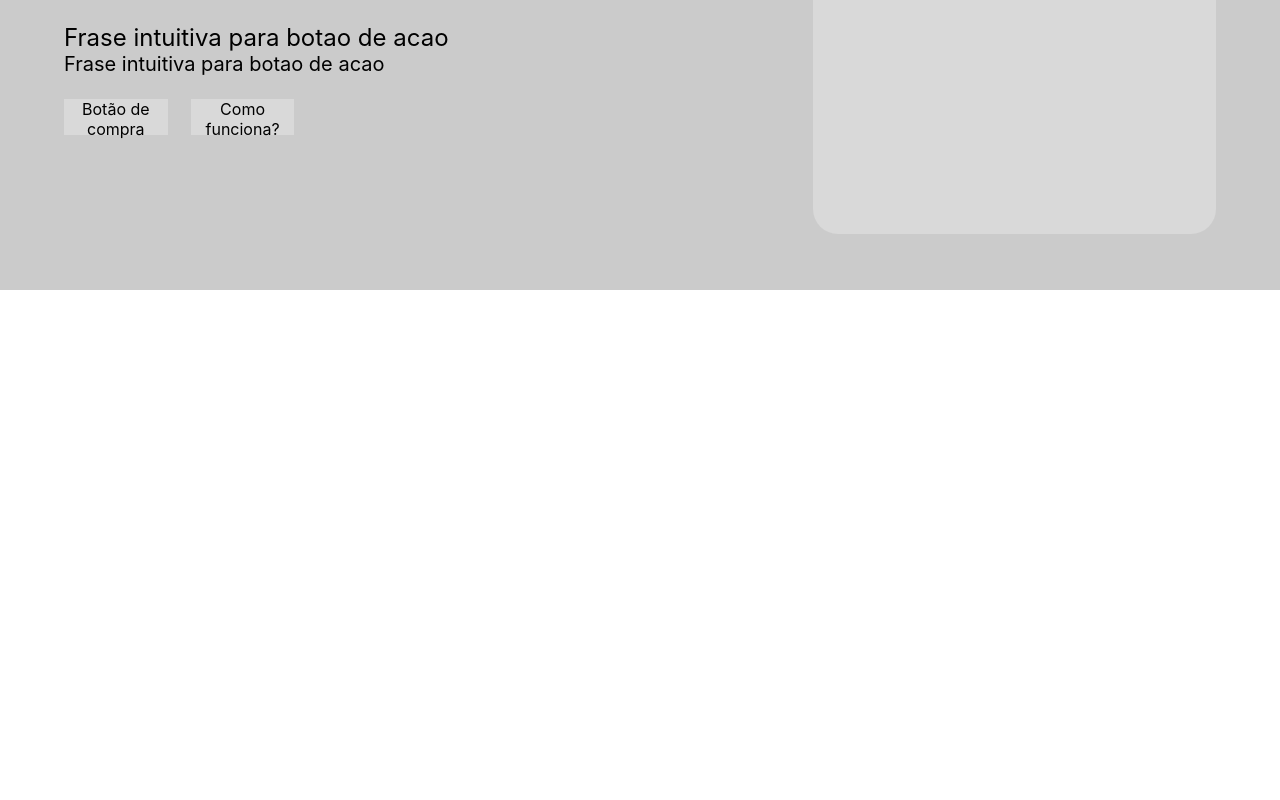
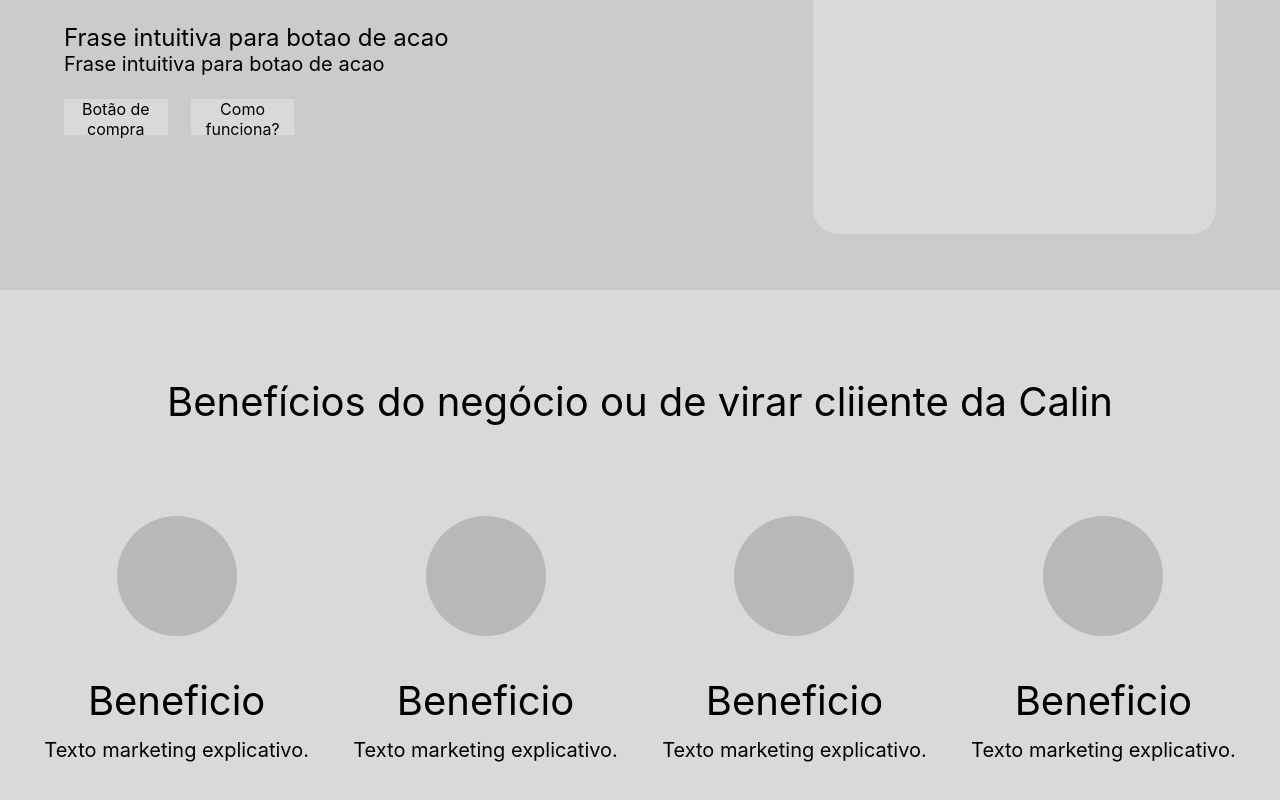
Before and after one commit to naudofp/calin-page, an Angular app: page / in a window 1280 px wide. Shown: the part 584-1384 px from the top of the page. Before the commit the page ends 874 px from the top, so only its background shows below. Built offline with nearby package versions, Linux system fonts and the light colour scheme.

Commit message:
Created ViewBenefits Component

```diff
--- a/src/app/app.module.ts
+++ b/src/app/app.module.ts
@@ -7,6 +7,8 @@ import { HomePageComponent } from './components/home-page/home-page.component';
 import { NavbarHomeComponent } from './components/navbar-home/navbar-home.component';
 import { NavbarItemComponent } from './components/navbar-home/navbar-item/navbar-item.component';
 import { ViewSloganComponent } from './components/home-page/view-slogan/view-slogan.component';
+import { ViewBenefitsComponent } from './components/home-page/view-benefits/view-benefits.component';
+import { BenefitsCardComponent } from './components/home-page/view-benefits/benefits-card/benefits-card.component';
 
 @NgModule({
   declarations: [
@@ -14,7 +16,9 @@ import { ViewSloganComponent } from './components/home-page/view-slogan/view-slo
     HomePageComponent,
     NavbarHomeComponent,
     NavbarItemComponent,
-    ViewSloganComponent
+    ViewSloganComponent,
+    ViewBenefitsComponent,
+    BenefitsCardComponent
   ],
   imports: [
     BrowserModule,
--- a/src/app/components/home-page/home-page.component.css
+++ b/src/app/components/home-page/home-page.component.css
@@ -1,3 +1,8 @@
+* {
+    margin: 0;
+    padding: 0;
+}
+
 .page {
     display: flex;
     flex-direction: column;
--- a/src/app/components/home-page/home-page.component.html
+++ b/src/app/components/home-page/home-page.component.html
@@ -6,6 +6,7 @@
 
     <div class="body-page">
         <app-view-slogan></app-view-slogan>
+        <app-view-benefits></app-view-benefits>
     </div>
 
 </section>
--- /dev/null
+++ b/src/app/components/home-page/view-benefits/benefits-card/benefits-card.component.css
@@ -0,0 +1,39 @@
+* {
+    margin: 0;
+    padding: 0;
+}
+
+section {
+    height: 100%;
+    width: auto;
+
+    display: flex;
+    flex-direction: column;
+    justify-content: center;
+    align-items: center;
+}
+
+.container-ball {
+    width: 120px;
+    height: 120px;
+
+    border-radius: 100px;
+    background-color: #B9B7B7;
+
+    margin: 10%;
+}
+
+h1 {
+    font-family: 'Inter', sans-serif;
+    font-style: normal;
+    font-weight: 400;
+    font-size: 40px;
+    margin: 5%;
+}
+
+p {
+    font-family: 'Inter', sans-serif;
+    font-style: normal;
+    font-weight: 400;
+    font-size: 20px;
+}
--- /dev/null
+++ b/src/app/components/home-page/view-benefits/benefits-card/benefits-card.component.html
@@ -0,0 +1,11 @@
+<section>
+
+    <div class="container-ball">
+
+    </div>
+
+    <h1>Beneficio</h1>
+
+    <p>Texto marketing explicativo.</p>
+
+</section>
--- /dev/null
+++ b/src/app/components/home-page/view-benefits/benefits-card/benefits-card.component.ts
@@ -0,0 +1,15 @@
+import { Component, OnInit } from '@angular/core';
+
+@Component({
+  selector: 'app-benefits-card',
+  templateUrl: './benefits-card.component.html',
+  styleUrls: ['./benefits-card.component.css']
+})
+export class BenefitsCardComponent implements OnInit {
+
+  constructor() { }
+
+  ngOnInit(): void {
+  }
+
+}
--- /dev/null
+++ b/src/app/components/home-page/view-benefits/view-benefits.component.css
@@ -0,0 +1,41 @@
+* {
+    margin: 0;
+    padding: 0;
+}
+
+#container-principal {
+    height: 85vh;
+    width: 100%;
+
+    background-color: #D9D9D9;
+
+    display: flex;
+    flex-direction: column;
+    align-items: center;
+    justify-content: flex-start;
+}
+
+#container-title {
+    height: 33%;
+    width: 100%;
+
+    display: flex;
+    align-items: center;
+    justify-content: center;
+}
+
+#container-benefits {
+    height: 33%;
+    width: 100%;
+
+    display: flex;
+    align-items: center;
+    justify-content: space-evenly;
+}
+
+h1 {
+    font-family: 'Inter', sans-serif;
+    font-style: normal;
+    font-weight: 400;
+    font-size: 40px;
+}
--- /dev/null
+++ b/src/app/components/home-page/view-benefits/view-benefits.component.html
@@ -0,0 +1,14 @@
+<section id="container-principal">
+
+    <div id="container-title">
+        <h1>Benefícios do negócio ou de virar cliiente da Calin</h1>
+    </div>
+
+    <div id="container-benefits">
+        <app-benefits-card></app-benefits-card>
+        <app-benefits-card></app-benefits-card>
+        <app-benefits-card></app-benefits-card>
+        <app-benefits-card></app-benefits-card>
+    </div>
+
+</section>
--- /dev/null
+++ b/src/app/components/home-page/view-benefits/view-benefits.component.ts
@@ -0,0 +1,15 @@
+import { Component, OnInit } from '@angular/core';
+
+@Component({
+  selector: 'app-view-benefits',
+  templateUrl: './view-benefits.component.html',
+  styleUrls: ['./view-benefits.component.css']
+})
+export class ViewBenefitsComponent implements OnInit {
+
+  constructor() { }
+
+  ngOnInit(): void {
+  }
+
+}
```
Also changed, not shown: 2 other files (tests, documents, lock files or other folders).
